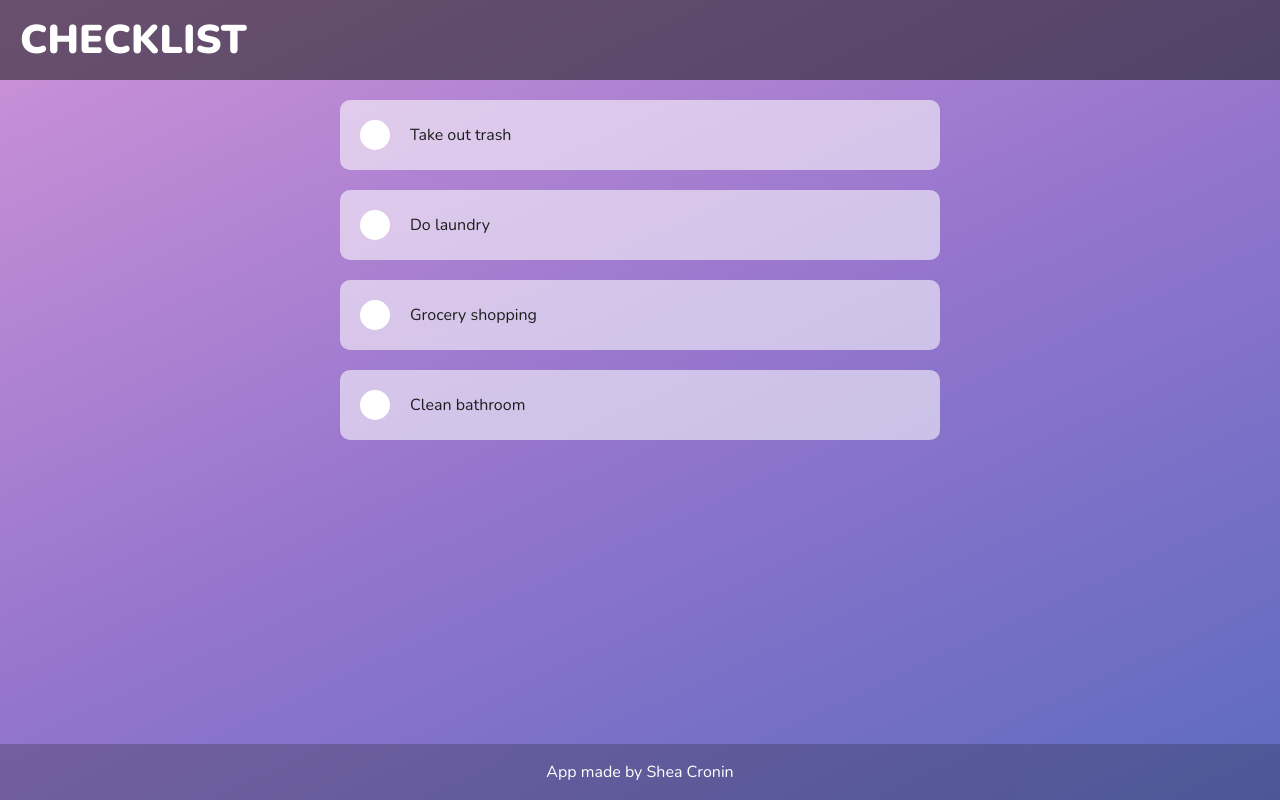
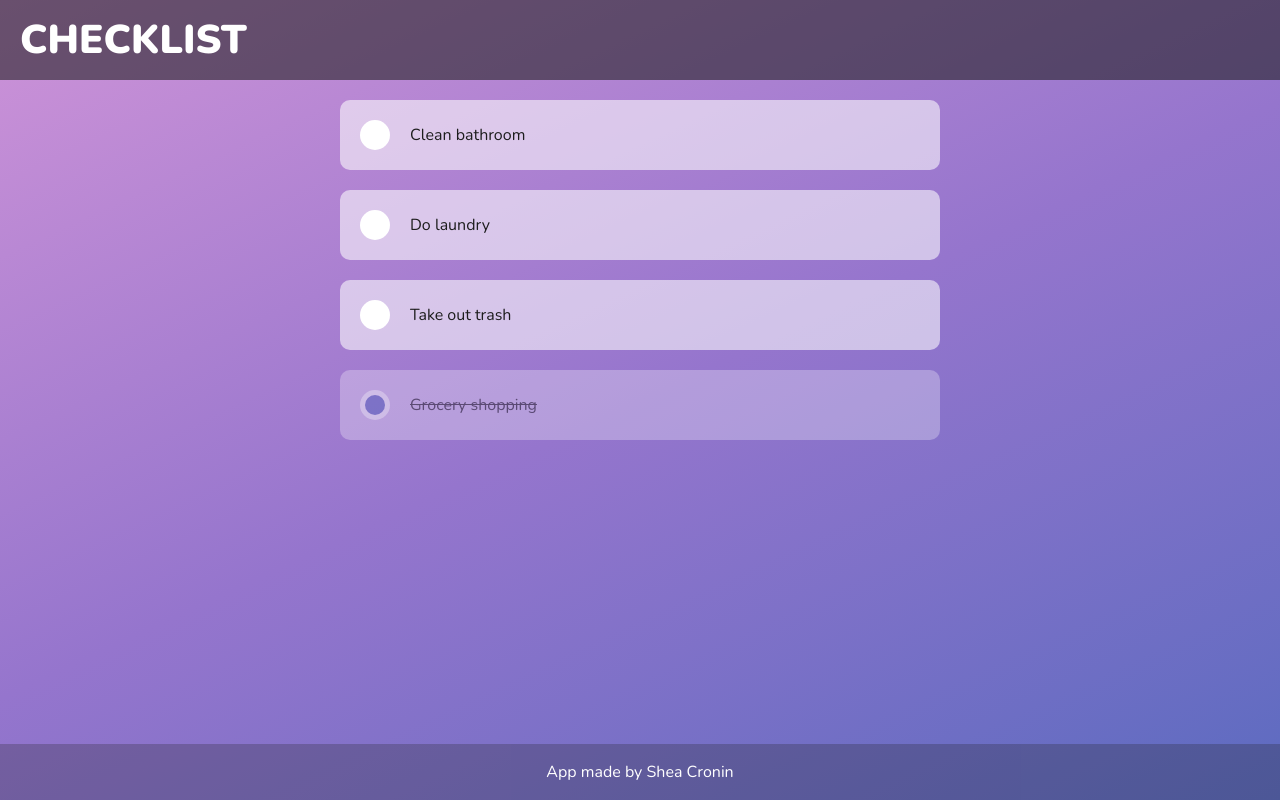
Before and after one commit to sheacronin/checklist, a React (Create React App) app: page / in a window 1280 px wide. Built offline with nearby package versions, Linux system fonts and the light colour scheme.

Commit message:
Allow toggle of completed tasks and sort the tasks alphabetically and by completion

```diff
--- a/src/components/Task.js
+++ b/src/components/Task.js
@@ -1,9 +1,23 @@
 import '../styles/Task.css';
 
-function Task({ task }) {
+function Task({ task, setTasks }) {
+    function markTaskAsCompleted() {
+        setTasks((prevTasks) => {
+            const newTasks = [...prevTasks];
+            const i = newTasks.indexOf(task);
+            const taskToChange = { ...newTasks[i] };
+            taskToChange.isCompleted = !taskToChange.isCompleted;
+            newTasks[i] = taskToChange;
+            return newTasks;
+        });
+    }
+
     return (
-        <article className="task">
-            <button className="complete-task-btn"></button>
+        <article className={task.isCompleted ? 'task completed-task' : 'task'}>
+            <button
+                className="complete-task-btn"
+                onClick={markTaskAsCompleted}
+            ></button>
             {task.text}
         </article>
     );
--- a/src/components/TaskList.js
+++ b/src/components/TaskList.js
@@ -1,18 +1,45 @@
 import Task from './Task';
 import '../styles/TaskList.css';
+import { useState } from 'react';
 
-const tasks = [
-    { id: 1, text: 'Take out trash', completed: false },
-    { id: 2, text: 'Do laundry', completed: false },
-    { id: 3, text: 'Grocery shopping', completed: true },
-    { id: 4, text: 'Clean bathroom', completed: false },
+const tasksData = [
+    { id: 1, text: 'Take out trash', isCompleted: false },
+    { id: 2, text: 'Do laundry', isCompleted: false },
+    { id: 3, text: 'Grocery shopping', isCompleted: true },
+    { id: 4, text: 'Clean bathroom', isCompleted: false },
 ];
 
 function TaskList() {
+    const [tasks, setTasks] = useState(tasksData);
+
+    function orderTasks(tasks) {
+        const alphabeticalTasks = orderTasksAlphabetically();
+
+        // Separate completed tasks.
+        const incompleteTasks = alphabeticalTasks.filter(
+            (task) => !task.isCompleted
+        );
+        const completedTasks = alphabeticalTasks.filter(
+            (task) => task.isCompleted
+        );
+
+        return [...incompleteTasks, ...completedTasks];
+
+        function orderTasksAlphabetically() {
+            return tasks.sort((a, b) => {
+                if (a.text > b.text) {
+                    return 1;
+                } else {
+                    return -1;
+                }
+            });
+        }
+    }
+
     return (
         <section className="task-list">
-            {tasks.map((task) => (
-                <Task key={task.id} task={task} />
+            {orderTasks(tasks).map((task) => (
+                <Task key={task.id} task={task} setTasks={setTasks} />
             ))}
         </section>
     );
--- a/src/styles/Task.css
+++ b/src/styles/Task.css
@@ -7,6 +7,11 @@
     align-items: center;
 }
 
+.completed-task {
+    text-decoration: line-through;
+    opacity: 0.5;
+}
+
 .complete-task-btn {
     width: 30px;
     height: 30px;
@@ -14,6 +19,19 @@
     border-radius: 50%;
     border: none;
     background-color: white;
+    position: relative;
+}
+
+.completed-task .complete-task-btn::after {
+    content: '';
+    width: 20px;
+    height: 20px;
+    background-color: #5c6bc0;
+    position: absolute;
+    top: 50%;
+    right: 50%;
+    transform: translate(50%, -50%);
+    border-radius: 50%;
 }
 
 .complete-task-btn:hover {
```
